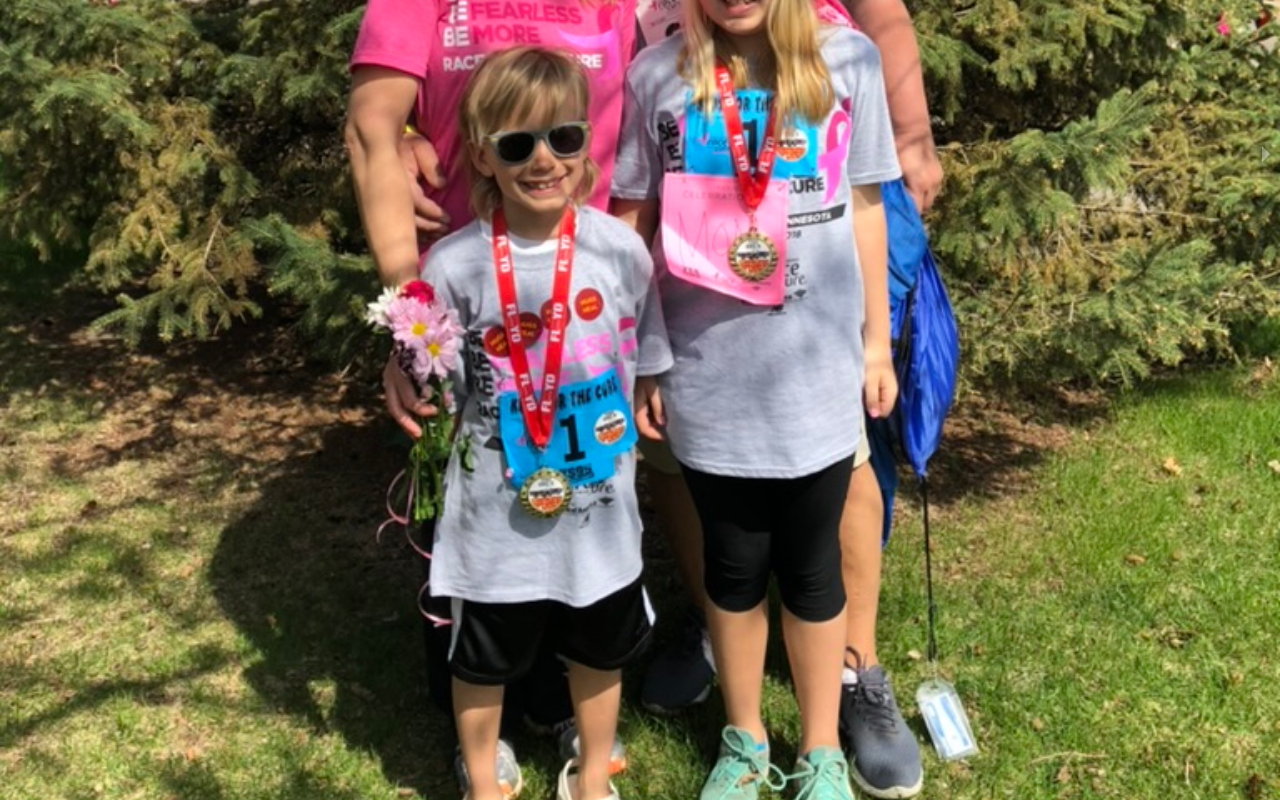
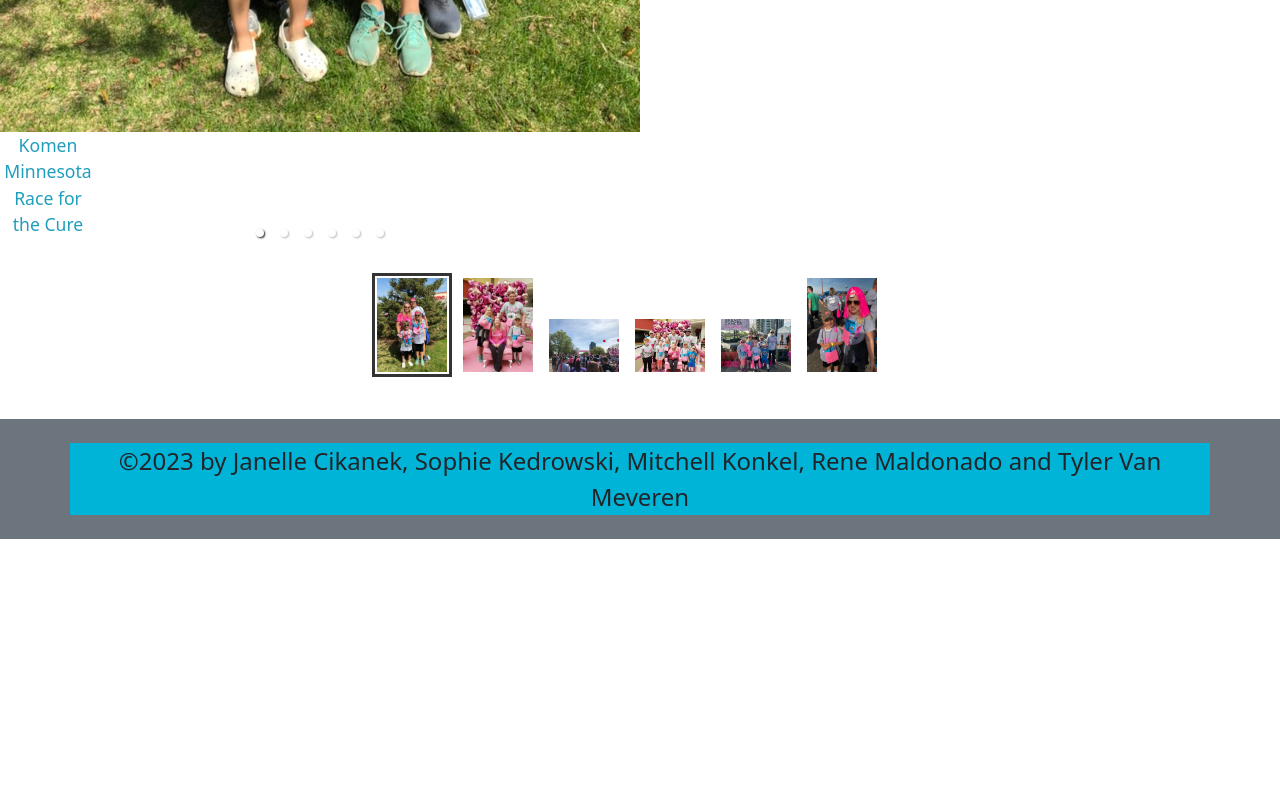
Before and after one commit to mjkonkel/helping-hands, a React (Create React App) app in the folder client/: page /updates in a window 1280 px wide. Shown: the part 880-1680 px from the top of the page. After the commit the page ends 1419 px from the top, so only its background shows below. Built offline with nearby package versions, Linux system fonts and the light colour scheme.

Commit message:
carousel css

```diff
--- a/client/src/index.css
+++ b/client/src/index.css
@@ -11,6 +11,7 @@ code {
   font-family: source-code-pro, Menlo, Monaco, Consolas, 'Courier New',
     monospace;
 } */
+
 :root {
   --primary: #03045E;
   --secondary: #0077B6;
@@ -109,3 +110,26 @@ nav a:hover {
   color: var(--secondary);
   background-color: var(--dark);
 }
+
+.photos {
+  width: 15%;
+  height: 15%;
+  border-radius: 90px;
+  color: rgb(33, 158, 188);
+  justify-content: center;
+}
+.caption {
+  color: rgb(3, 4, 94);
+}
+.carousel {
+  display: block;
+  max-width: 50%;
+  max-height: 50%;
+  margin-left: auto;
+  margin-right: auto;
+}
+.container {
+background-color: rgb(0,180,216);
+text-align: center;
+font-size: x-large;
+}
```
